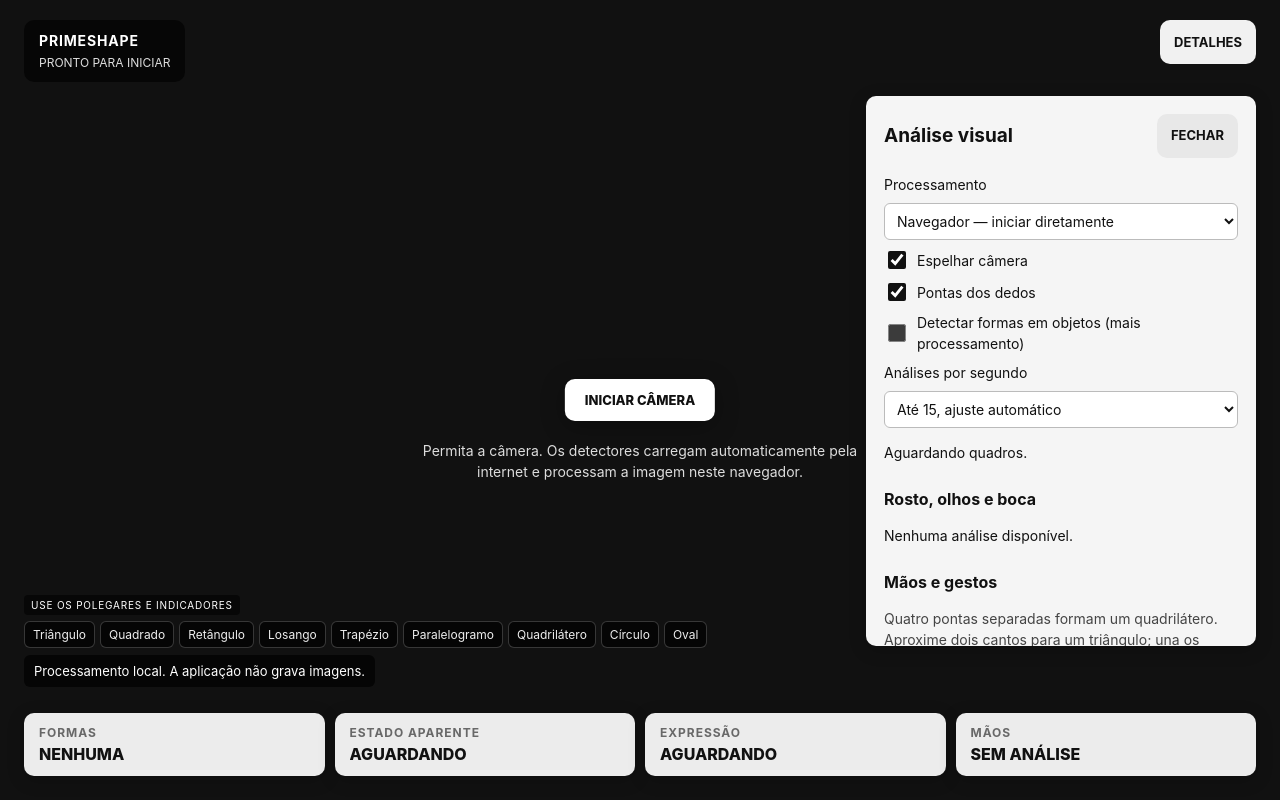
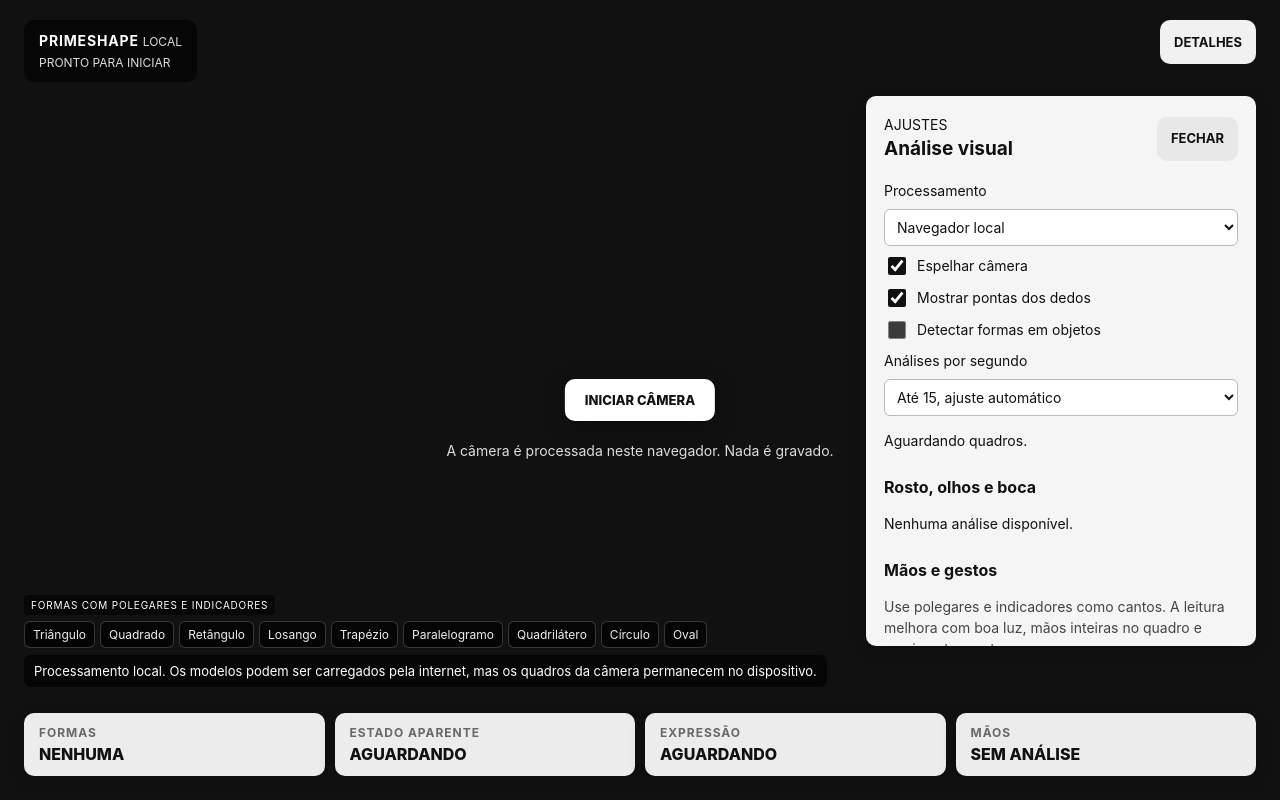
Before and after one commit to socgabrielcardoso/primeshape, a plain HTML site: page index.html in a window 1280 px wide. Both pictures are taken after a click on the button "DETALHES". Drawn offline with Linux system fonts and the light colour scheme.

Commit message:
refactor(ui): simplify PrimeShape application shell

```diff
--- a/index.html
+++ b/index.html
@@ -3,68 +3,112 @@
 <head>
   <meta charset="UTF-8">
   <meta name="viewport" content="width=device-width, initial-scale=1.0">
-  <meta name="theme-color" content="#000000">
-  <meta name="description" content="PrimeShape: análise local de rosto, mãos e formas pela webcam.">
+  <meta name="theme-color" content="#06090d">
+  <meta name="description" content="PrimeShape: visão computacional local para analisar mãos, formas e sinais visuais pela webcam.">
   <title>PrimeShape</title>
   <link rel="stylesheet" href="./frontend/css/style.css">
 </head>
 <body>
-  <main class="viewer">
+  <main class="viewer" id="appShell">
     <video id="camera" autoplay muted playsinline></video>
-    <canvas id="visionCanvas" aria-label="Formas entre os dedos e marcações nas pontas dos dedos"></canvas>
+    <canvas id="visionCanvas" aria-label="Camada de visualização das detecções"></canvas>
+
     <header class="toolbar">
-      <div class="runtime"><b>PRIMESHAPE</b><span id="backendStatus" role="status">PRONTO PARA INICIAR</span></div>
+      <div class="runtime">
+        <div class="brand-line">
+          <b>PRIMESHAPE</b>
+          <span class="mode-badge">LOCAL</span>
+        </div>
+        <span id="backendStatus" role="status">PRONTO PARA INICIAR</span>
+      </div>
       <div class="actions">
         <button id="detailsButton" type="button" aria-expanded="false" aria-controls="detailPanel">DETALHES</button>
         <button id="stopButton" type="button" hidden>PARAR</button>
       </div>
     </header>
-    <div class="start-area" id="startArea">
+
+    <section class="start-area" id="startArea" aria-labelledby="startButton">
       <button id="startButton" type="button">INICIAR CÂMERA</button>
-      <p id="startHint">Permita a câmera. Os detectores carregam automaticamente pela internet e processam a imagem neste navegador.</p>
-    </div>
-    <p class="notice" id="notice" role="status">Processamento local. A aplicação não grava imagens.</p>
+      <p id="startHint">A câmera é processada neste navegador. Nada é gravado.</p>
+    </section>
+
+    <p class="notice" id="notice" role="status">Processamento local. Os modelos podem ser carregados pela internet, mas os quadros da câmera permanecem no dispositivo.</p>
+
     <section class="shape-guide" aria-label="Formas possíveis com as mãos">
-      <span>USE OS POLEGARES E INDICADORES</span>
+      <span>FORMAS COM POLEGARES E INDICADORES</span>
       <div id="handShapeCatalog"></div>
     </section>
+
     <section class="results" aria-label="Resultados da análise">
-      <article class="result"><span>FORMAS</span><strong id="shapeName">NENHUMA</strong></article>
-      <article class="result"><span>ESTADO APARENTE</span><strong id="eyeState">AGUARDANDO</strong></article>
-      <article class="result"><span>EXPRESSÃO</span><strong id="expressionName">AGUARDANDO</strong></article>
-      <article class="result"><span>MÃOS</span><strong id="handCount">SEM ANÁLISE</strong></article>
+      <article class="result">
+        <span>FORMAS</span>
+        <strong id="shapeName">NENHUMA</strong>
+      </article>
+      <article class="result">
+        <span>ESTADO APARENTE</span>
+        <strong id="eyeState">AGUARDANDO</strong>
+      </article>
+      <article class="result">
+        <span>EXPRESSÃO</span>
+        <strong id="expressionName">AGUARDANDO</strong>
+      </article>
+      <article class="result">
+        <span>MÃOS</span>
+        <strong id="handCount">SEM ANÁLISE</strong>
+      </article>
     </section>
+
     <aside id="detailPanel" class="detail-panel" aria-label="Detalhes da detecção" hidden>
-      <div class="panel-heading"><h1>Análise visual</h1><button type="button" id="closeDetails" aria-label="Fechar detalhes">FECHAR</button></div>
+      <div class="panel-heading">
+        <div>
+          <span class="panel-kicker">AJUSTES</span>
+          <h1>Análise visual</h1>
+        </div>
+        <button type="button" id="closeDetails" aria-label="Fechar detalhes">FECHAR</button>
+      </div>
+
       <div class="controls">
         <label for="engineSelect">Processamento</label>
-        <select id="engineSelect"><option value="browser" selected>Navegador — iniciar diretamente</option><option value="services">Serviços Python + Java</option></select>
+        <select id="engineSelect">
+          <option value="browser" selected>Navegador local</option>
+          <option value="services">Serviços Python + Java</option>
+        </select>
         <label><input id="mirrorToggle" type="checkbox" checked> Espelhar câmera</label>
-        <label><input id="pointsToggle" type="checkbox" checked> Pontas dos dedos</label>
-        <label><input id="objectsToggle" type="checkbox"> Detectar formas em objetos (mais processamento)</label>
+        <label><input id="pointsToggle" type="checkbox" checked> Mostrar pontas dos dedos</label>
+        <label><input id="objectsToggle" type="checkbox"> Detectar formas em objetos</label>
         <label for="fpsSelect">Análises por segundo</label>
-        <select id="fpsSelect"><option value="5">Até 5</option><option value="10">Até 10</option><option value="15" selected>Até 15, ajuste automático</option></select>
+        <select id="fpsSelect">
+          <option value="5">Até 5</option>
+          <option value="10">Até 10</option>
+          <option value="15" selected>Até 15, ajuste automático</option>
+        </select>
       </div>
+
       <p id="performance">Aguardando quadros.</p>
+
+      <section class="detail-section">
         <h2>Rosto, olhos e boca</h2>
         <p id="faceMetrics">Nenhuma análise disponível.</p>
         <ul id="signalsList" class="signal-list"></ul>
+      </section>
+
+      <section class="detail-section">
         <h2>Mãos e gestos</h2>
-      <p class="hand-help">Quatro pontas separadas formam um quadrilátero. Aproxime dois cantos para um triângulo; una os indicadores acima e os polegares abaixo para círculo ou oval. Uma pinça também forma um círculo pequeno.</p>
+        <p class="hand-help">Use polegares e indicadores como cantos. A leitura melhora com boa luz, mãos inteiras no quadro e movimentos curtos.</p>
         <div id="handsDetails">Nenhuma análise disponível.</div>
+      </section>
+
+      <section class="detail-section">
         <h2>Formas na imagem</h2>
-      <p>Ative a detecção em objetos para analisar contornos de formas desenhadas ou recortadas. As formas com os dedos funcionam no modo leve padrão.</p>
+        <p>Ative a detecção em objetos apenas quando precisar analisar contornos, pois esse modo exige mais processamento.</p>
         <ul id="shapesList" class="signal-list"></ul>
+      </section>
+
       <details class="guide">
-        <summary>Executar e interpretar</summary>
-        <p>No Windows, extraia o ZIP, abra a pasta no VS Code e abra o <code>index.html</code> da raiz com Live Server. Use Chrome ou Edge, clique em INICIAR CÂMERA e permita o acesso.</p>
-        <p>O modo Navegador inicia as detecções automaticamente. Mantenha a internet disponível para carregar os modelos; as imagens são processadas no computador e não são enviadas a servidores.</p>
-        <p>Use PARAR para encerrar a câmera. O modo opcional Serviços Python + Java exige Python 3.12, JDK 17 e <code>iniciar.bat</code> em execução.</p>
-        <p>Apresente formas planas com bom contraste e contorno completo. Mantenha rosto e mãos iluminados. Apenas um rosto e até duas mãos são analisados.</p>
-        <p><b>Medição:</b> característica geométrica. <b>Inferência:</b> combinação de sinais. <b>Estado aparente:</b> interpretação limitada da expressão.</p>
-        <p>Os scores indicam intensidade e aderência às regras; não são probabilidades calibradas. Sono, vigília, emoções e desconforto não podem ser confirmados somente pela câmera.</p>
-        <p>Base experimental, sem validação clínica. Não identifica dor, lágrimas, consciência ou identidade e não substitui acompanhamento de pacientes.</p>
-        <p>Piscadas breves podem passar entre quadros. A fração de fechamento ocular aparece após 10 segundos observados e reinicia quando o acompanhamento é interrompido.</p>
+        <summary>Como executar</summary>
+        <p>Abra o index.html com Live Server no Chrome ou Edge e permita o acesso à câmera.</p>
+        <p>O modo Navegador funciona sozinho. O modo Serviços exige Python 3.12, JDK 17 e iniciar.bat em execução.</p>
+        <p>As inferências são experimentais e não substituem avaliação humana ou clínica.</p>
       </details>
     </aside>
   </main>
```
Lines whose indentation alone changed are shown as unchanged.
